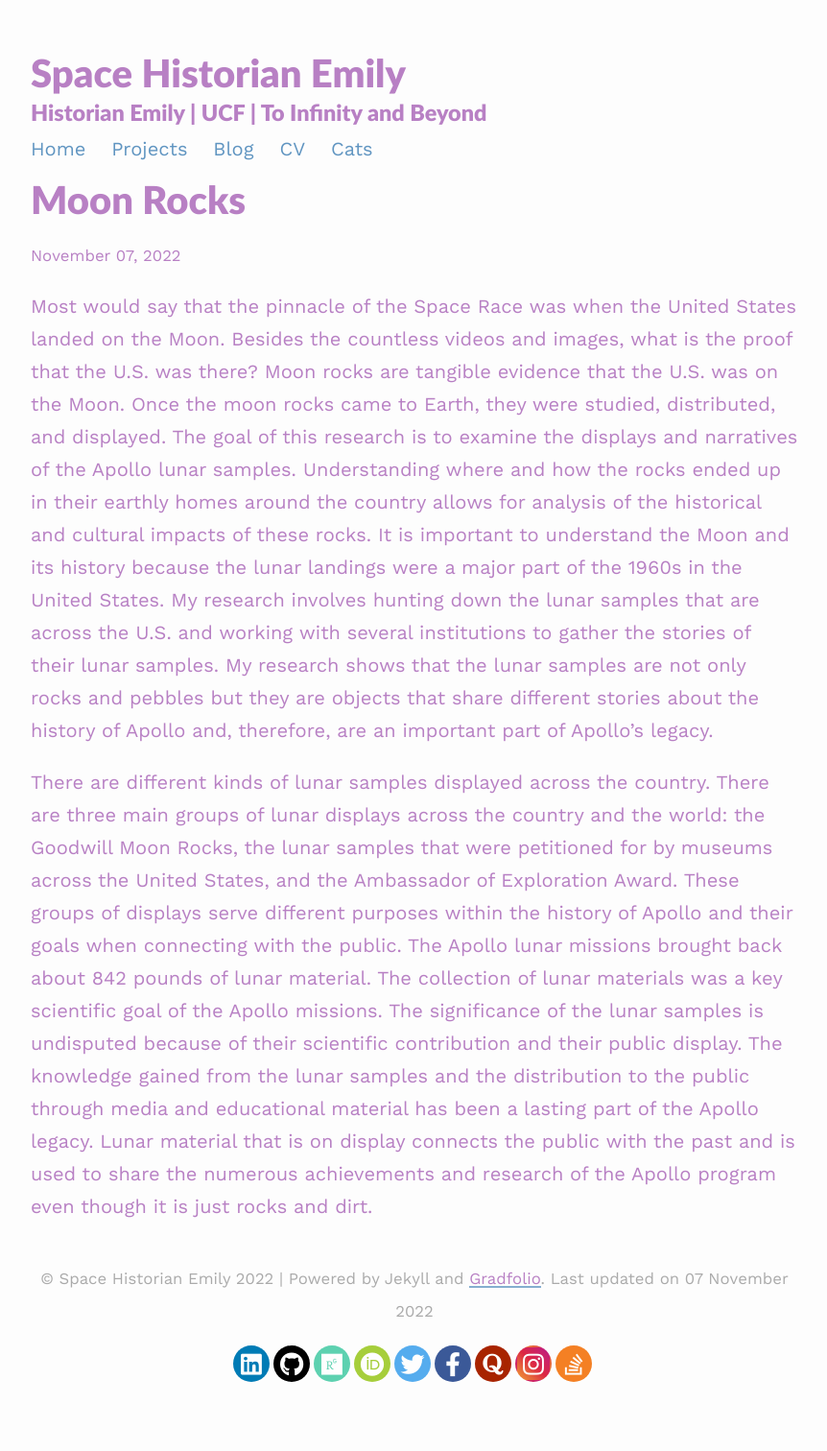
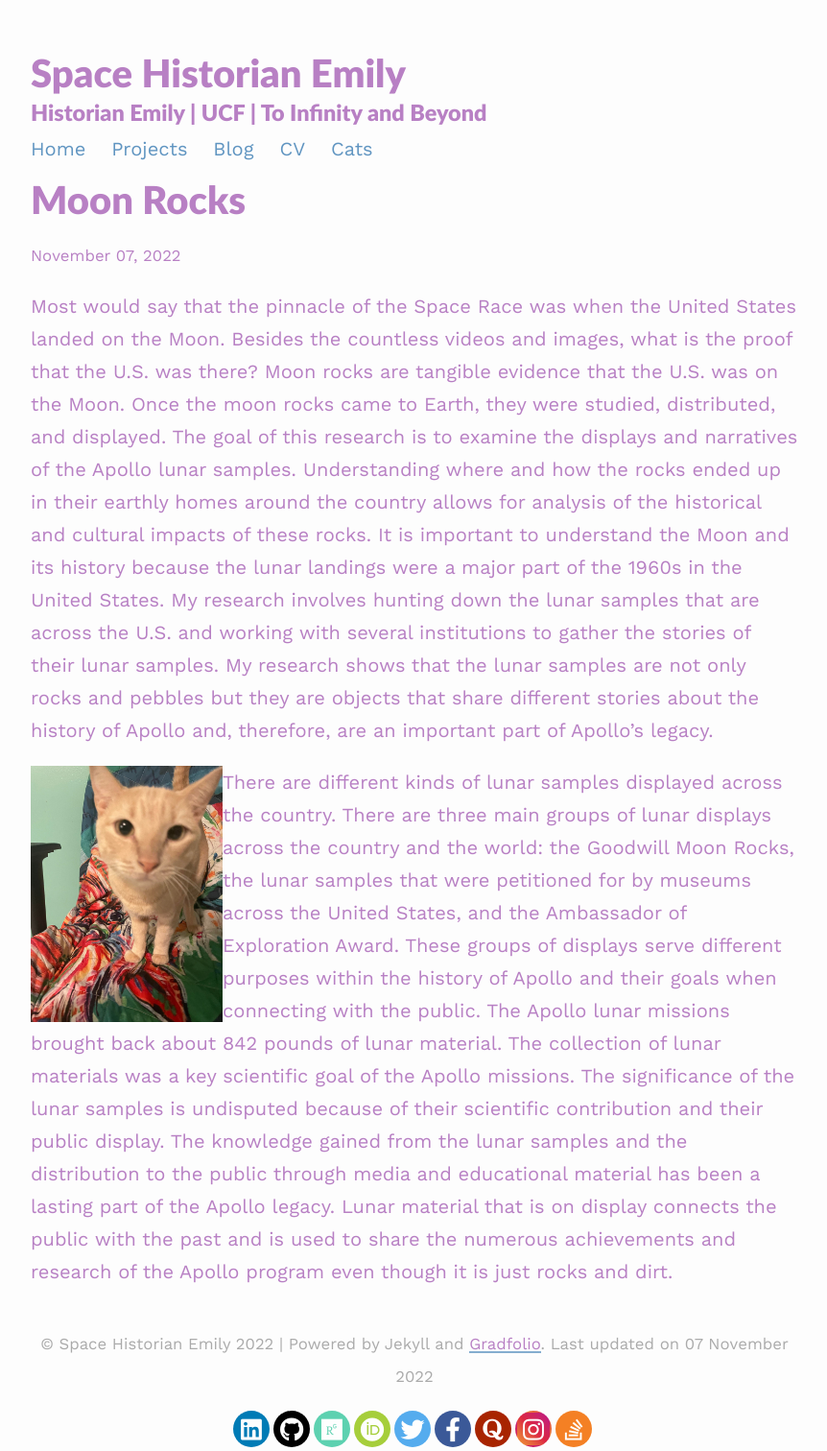
Before and after one commit to emilystrickland2/Historian, a Jekyll site: the page built from _projects/moonrocks.md, in a window 1280 px wide. Shown: the whole page at 96% size, without its empty margins (208-1070 px from the left). Built offline with Jekyll 4.4.1, drawn with Linux system fonts in a browser that asks for light colours; nearby versions of some CDN libraries; before the commit the page ends 1444 px from its top, so only the background shows below that.

Commit message:
Update moonrocks.md

```diff
--- a/_projects/moonrocks.md
+++ b/_projects/moonrocks.md
@@ -5,6 +5,6 @@
 ---
 Most would say that the pinnacle of the Space Race was when the United States landed on the Moon. Besides the countless videos and images, what is the proof that the U.S. was there? Moon rocks are tangible evidence that the U.S. was on the Moon. Once the moon rocks came to Earth, they were studied, distributed, and displayed. The goal of this research is to examine the displays and narratives of the Apollo lunar samples. Understanding where and how the rocks ended up in their earthly homes around the country allows for analysis of the historical and cultural impacts of these rocks. It is important to understand the Moon and its history because the lunar landings were a major part of the 1960s in the United States. My research involves hunting down the lunar samples that are across the U.S. and working with several institutions to gather the stories of their lunar samples. My research shows that the lunar samples are not only rocks and pebbles but they are objects that share different stories about the history of Apollo and, therefore, are an important part of Apollo’s legacy.
 
-
+<img src="/Historian/assets/images/leo.jpg" align= "left" width="200px">
 
 There are different kinds of lunar samples displayed across the country. There are three main groups of lunar displays across the country and the world: the Goodwill Moon Rocks, the lunar samples that were petitioned for by museums across the United States, and the Ambassador of Exploration Award. These groups of displays serve different purposes within the history of Apollo and their goals when connecting with the public. The Apollo lunar missions brought back about 842 pounds of lunar material. The collection of lunar materials was a key scientific goal of the Apollo missions. The significance of the lunar samples is undisputed because of their scientific contribution and their public display. The knowledge gained from the lunar samples and the distribution to the public through media and educational material has been a lasting part of the Apollo legacy. Lunar material that is on display connects the public with the past and is used to share the numerous achievements and research of the Apollo program even though it is just rocks and dirt.
```
